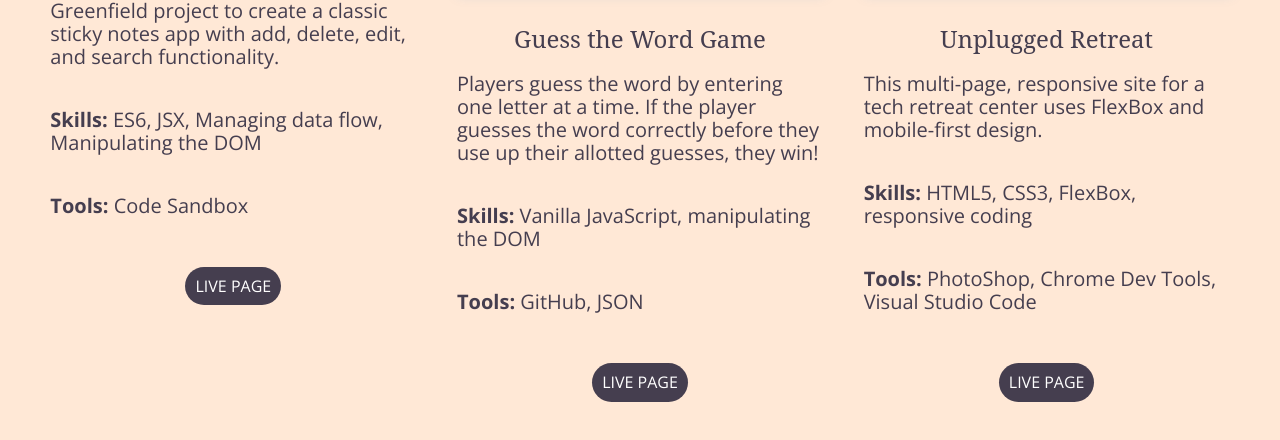
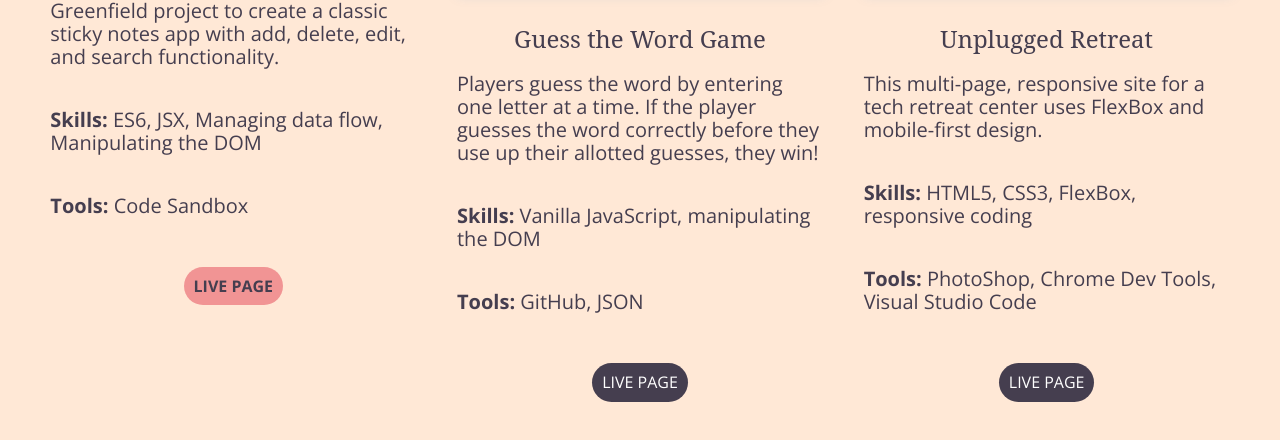
Before and after one commit to heathersvanidze/heather-coding-portfolio, a website built with Parcel: page index.html in a window 1280 px wide. In both pictures the pointer is over the link 233 px from the left and 1253 px from the top of the page. Shown: the part 968-1408 px from the top of the page. Built offline with nearby package versions, Linux system fonts and the light colour scheme; a web font is replaced by a local one.

Commit message:
Hover states on portfolio buttons

```diff
--- a/css/main.css
+++ b/css/main.css
@@ -228,6 +228,12 @@ nav ul li a {
   text-align: center;
   border-radius: 30px;
   padding: 10px 10px;
+}
+
+.project-link:hover {
+  background-color: #F19494;
+  color: #453E4F;
+  font-weight:bold;
 }
 
 /* SKILLS STYLES*/
```
Also changed, not shown: 1 other file.
